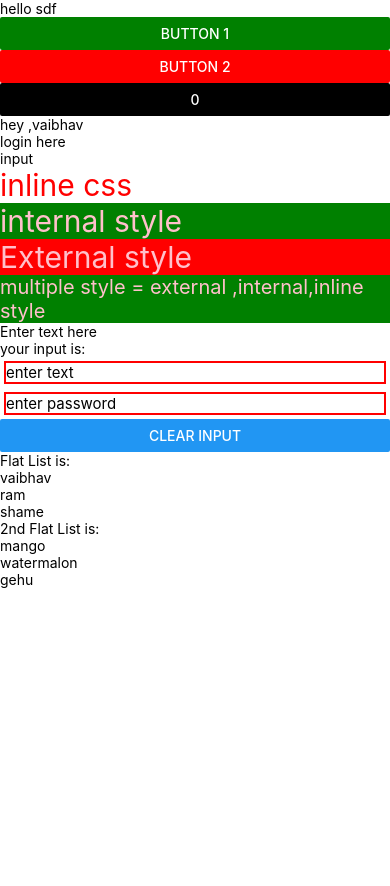
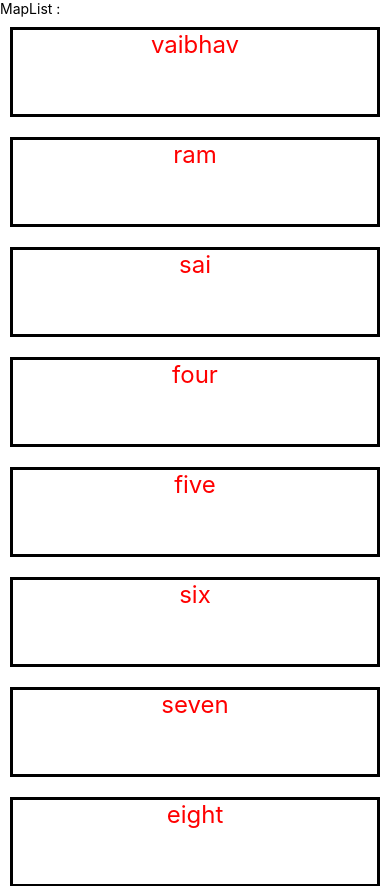
Before and after one commit to vaibhavzalte/first_app, a React Native app: screen / in a window 390 px wide. Shown: the top 886 px of the page. Before the commit the page ends 844 px from the top, so only its background shows below. Built offline with nearby package versions, Linux system fonts and the light colour scheme.

Commit message:
list with map function (custom) and scroll_view

```diff
--- a/App.jsx
+++ b/App.jsx
@@ -10,6 +10,7 @@ import Login from './components/Login';
 import { StyleComp } from './components/StyleComp';
 import { InputComp } from './components/InputComp';
 import FlatlistComp from './components/FlatlistComp';
+import MapList from './components/MapList';
 
 const myFun = () => {
   console.warn('function called');
@@ -24,17 +25,12 @@ function App() {
   return (
     <SafeAreaView>
       <View>
-        <Text>hello sdf </Text>
+      {/* <Login userName={'vaibhav'} /> */}
+      {/* <StyleComp/> */}
+      {/* <InputComp/> */}
+      {/* <FlatlistComp/> */}
+      <MapList/>
       </View>
-      {/* direct call */}
-      <Button onPress={myFun} title="Button 1" color={'green'} />
-      {/* pass parameter */}
-      <Button onPress={() => printNumber(4)} title="Button 2" color={'red'} />
-      <Button onPress={() => setCount(count + 1)} title={`${count}`} color={'black'} />
-      <Login userName={'vaibhav'} />
-      <StyleComp/>
-      <InputComp/>
-      <FlatlistComp/>
     </SafeAreaView>
   );
 }
--- /dev/null
+++ b/components/MapList.jsx
@@ -0,0 +1,81 @@
+import { Text, View,StyleSheet, ScrollView } from 'react-native';
+import React, { Component } from 'react';
+
+const users=[
+    {
+        id:1,
+        name:'vaibhav',
+    },
+    {
+        id:2,
+        name:'ram',
+    },
+    {
+        id:3,
+        name:'sai',
+    },
+    {
+        id:4,
+        name:'four',
+    },
+    {
+        id:5,
+        name:'five',
+    },
+    {
+        id:6,
+        name:'six',
+    },
+    {
+        id:7,
+        name:'seven',
+    },
+    {
+        id:8,
+        name:'eight',
+    },
+    {
+        id:9,
+        name:'nine',
+    },
+    {
+        id:2,
+        name:'ram',
+    },
+    {
+        id:3,
+        name:'sai',
+    },
+    {
+        id:4,
+        name:'four',
+    },
+    {
+        id:5,
+        name:'five',
+    },
+];
+export default class MapList extends Component {
+  render() {
+    return (
+      <View>
+        <Text>MapList :</Text>
+        <ScrollView>
+        {
+            users.map((item)=><Text style={styles.c1}>{item.name}</Text>)
+        }
+        </ScrollView>
+      </View>
+    );
+  }
+}
+const styles = StyleSheet.create({
+    c1:{
+        color:'red',
+        borderWidth:3,
+        margin:10,
+        fontSize:24,
+        height:90,
+        textAlign:'center',
+    },
+});
```
